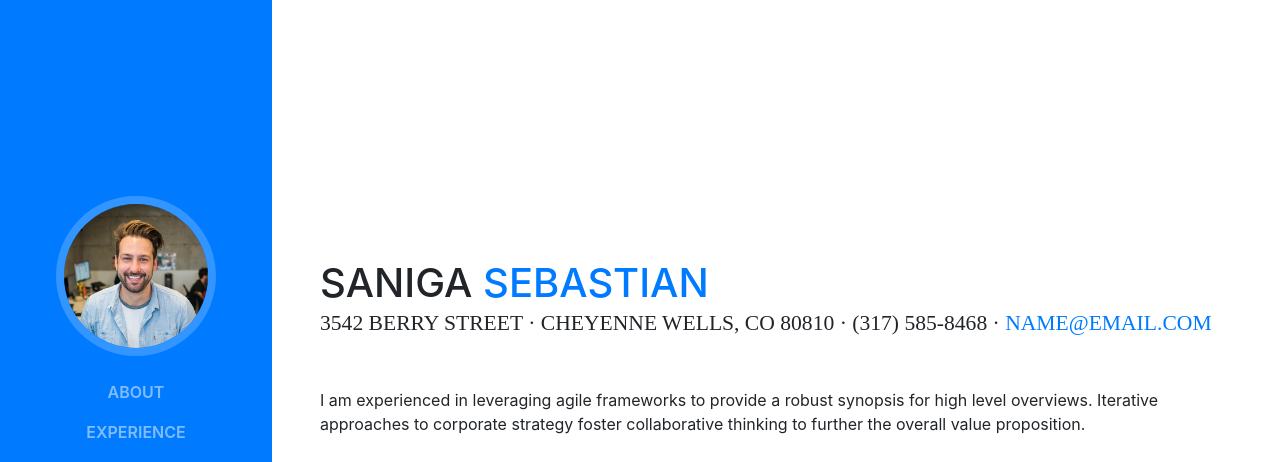
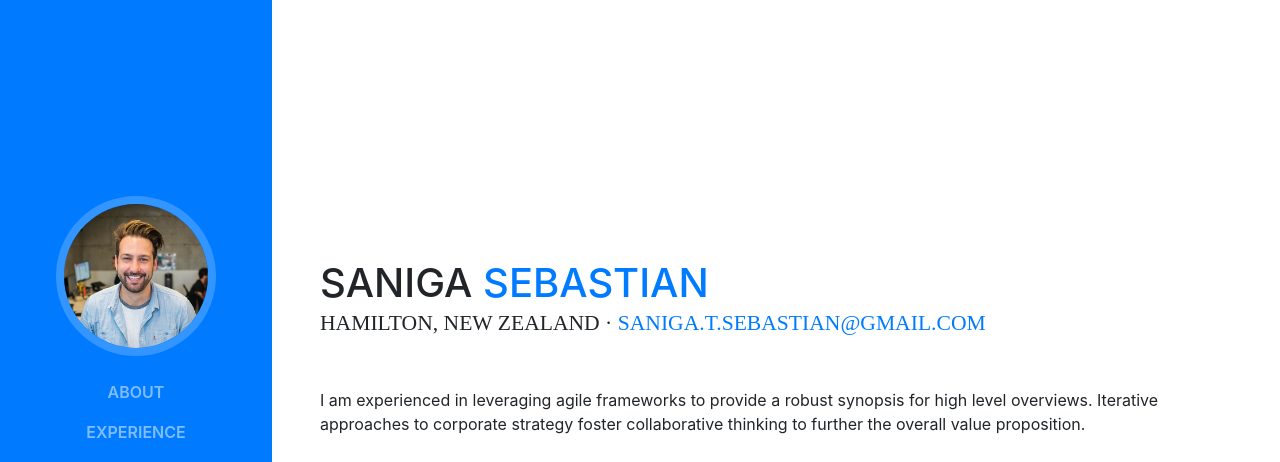
Before and after one commit to sanigasebastian-t/sanigasebastian-t.github.io, a website with bundled scripts: page index.html in a window 1280 px wide. Shown: the top 462 px of the page. Built offline with nearby package versions, Linux system fonts and the light colour scheme; a web font is replaced by a local one.

Commit message:
Update index.html

```diff
--- a/index.html
+++ b/index.html
@@ -68,8 +68,8 @@
           <h1 class="mb-0">Saniga
             <span class="text-primary">Sebastian</span>
           </h1>
-          <div class="subheading mb-5">3542 Berry Street · Cheyenne Wells, CO 80810 · (317) 585-8468 ·
-            <a href="mailto:name@email.com">name@email.com</a>
+          <div class="subheading mb-5">Hamilton, New Zealand ·
+            <a href="mailto:saniga.t.sebastian@gmail.com">saniga.t.sebastian@gmail.com</a>
           </div>
           <p class="mb-5">I am experienced in leveraging agile frameworks to provide a robust synopsis for high level overviews. Iterative approaches to corporate strategy foster collaborative thinking to further the overall value proposition.</p>
           <ul class="list-inline list-social-icons mb-0">
```
